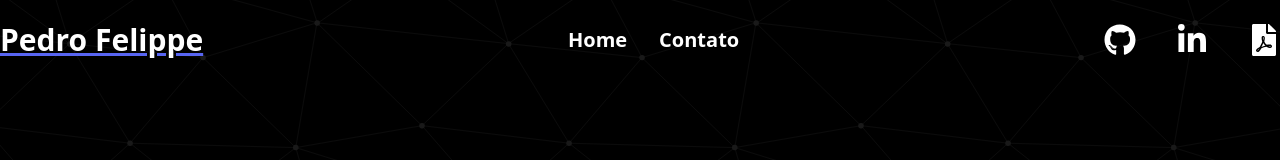
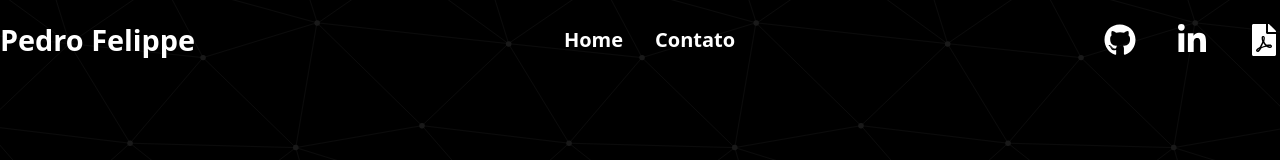
Before and after one commit to pefelippe/Portfolio, a Next.js app: page /projects in a window 1280 px wide. Shown: the top 160 px of the page. Built offline with nearby package versions, Linux system fonts and the light colour scheme.

Commit message:
refactor: uiuiiu

```diff
--- a/src/components/HamburgerMenu.tsx
+++ b/src/components/HamburgerMenu.tsx
@@ -14,7 +14,9 @@ function HamburgerMenu({}: Props) {
   return (
     <>
       <div className="w-full max-md:hidden list-none text-xl  items-center  text-white flex justify-between">
-        <Link href="/" className="text-3xl font-bold underline decoration-blue ">Pedro Felippe</Link>
+        <Link href="/" className="text-[1.8rem] font-bold  ">
+          Pedro Felippe
+        </Link>
         <div className="flex items-center gap-8">
           {navLinks.map((navLink) => {
             return (
```
